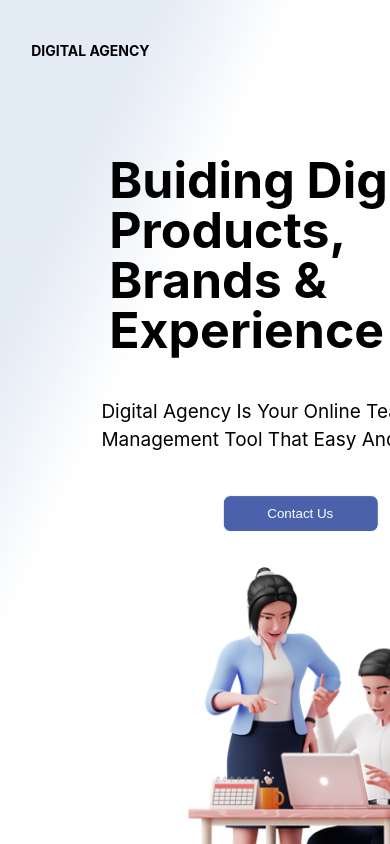
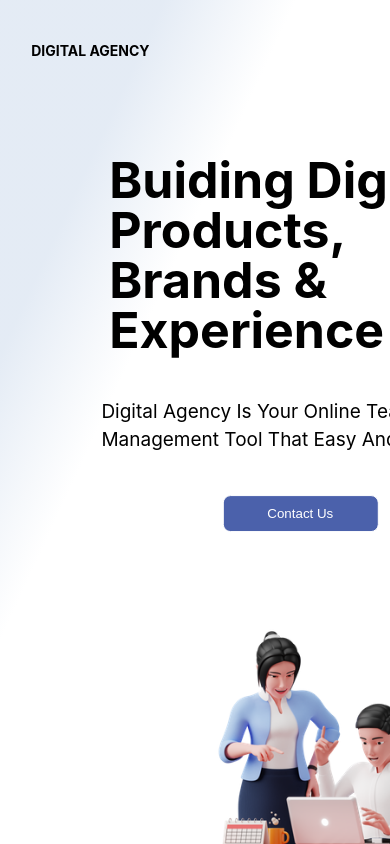
Before and after one commit to Akinyemi04/Homyphy, a React (Create React App) app: page / in a window 390 px wide. Shown: the top 844 px of the page. Built offline with nearby package versions, Linux system fonts and the light colour scheme.

Commit message:
new errors fixed

```diff
--- a/src/App.css
+++ b/src/App.css
@@ -416,8 +416,8 @@ aside .div button:hover {
   }
   .App aside #bus {
     position: absolute;
-    transform: scale(2.8);
-    top: 63vh;
+    transform: scale(2.5);
+    top: 68vh;
     left: 65vw;
     /*width: 100vw;
     height: 60vh;
@@ -457,7 +457,7 @@ aside .div button:hover {
   }
   article {
     margin-top: 50vh;
-    height: 190vh;
+    height: 210vh;
     width: 180vw;
     background-size: cover;
   }
@@ -472,7 +472,7 @@ aside .div button:hover {
     width: 140vw;
   }
   article section div .img3 {
-    transform: translate(-19vw, -19vh) scale(0.05) rotate(90deg);
+    transform: translate(-21vw, -22vh) scale(0.05) rotate(90deg);
   }
   article section .img2 {
     position: absolute;
--- a/src/App.scss
+++ b/src/App.scss
@@ -436,8 +436,8 @@ aside{
       }
       #bus{
         position: absolute;
-        transform: scale(2.8);
-        top: 63vh;
+        transform: scale(2.5);
+        top: 68vh;
         left: 65vw;
         /*width: 100vw;
         height: 60vh;
@@ -476,7 +476,7 @@ aside{
   }
   article{
     margin-top: 50vh;
-    height: 190vh;
+    height: 210vh;
     width: 180vw;
     background-size: cover;
     section{
@@ -489,7 +489,7 @@ aside{
           width: 140vw;
         }
         .img3{
-          transform: translate(-19vw, -19vh) scale(0.05) rotate(90deg);
+          transform: translate(-21vw, -22vh) scale(0.05) rotate(90deg);
         }
       }
       .img2{
```
